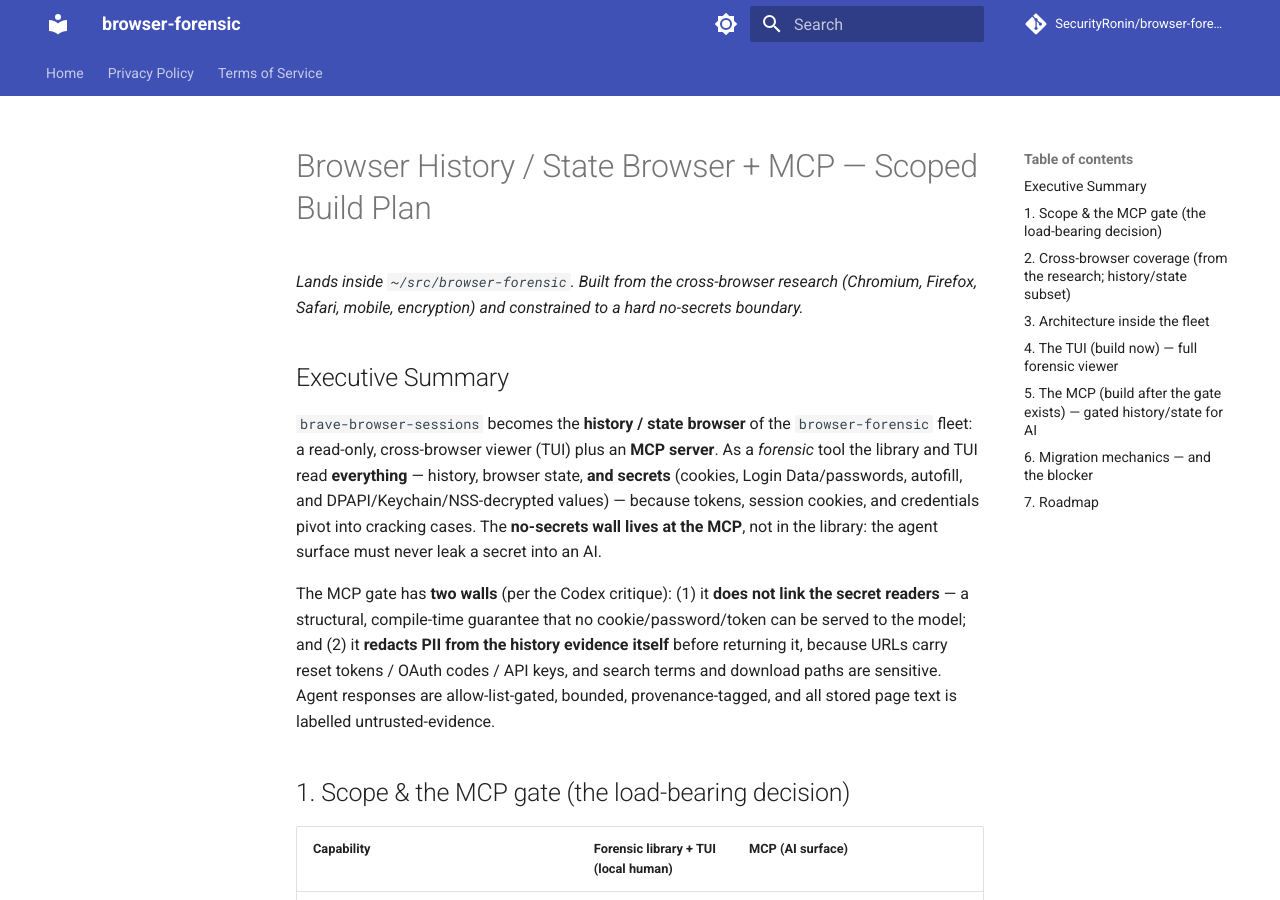
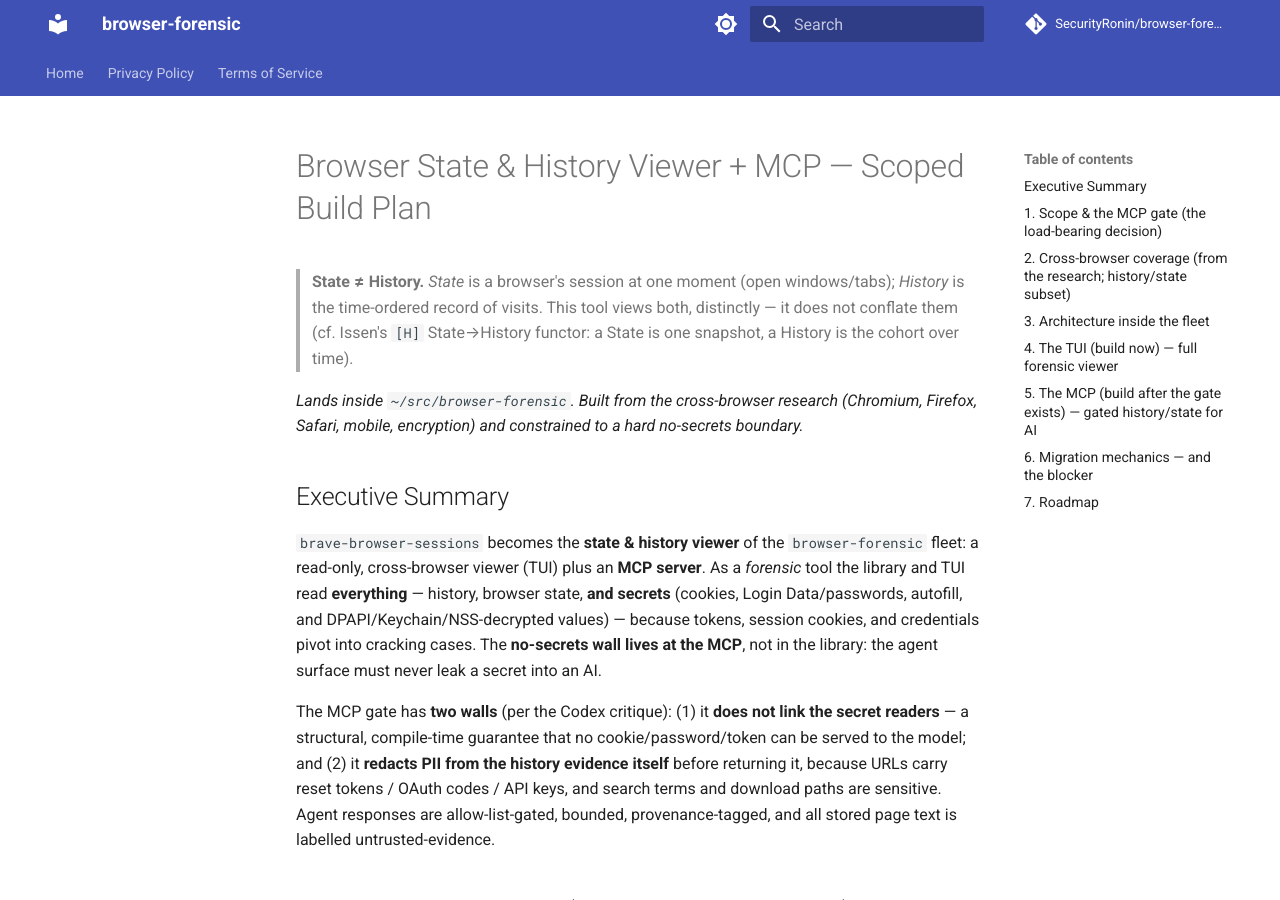
Before and after one commit to SecurityRonin/browser-forensic, an MkDocs documentation site: the page built from docs/plans/browser-state-and-history.md, in a window 1280 px wide and 900 px high. Built offline with MkDocs 1.6.1 and Material for MkDocs 9.7.7, drawn with Linux system fonts in a browser that asks for light colours; comment, search, counter and statistics services are not loaded.

Commit message:
docs(WS-A): rename to reflect State != History (browser-state-and-history)
Rename branch feat/history-state-browser -> feat/browser-state-and-history and
docs/plans/history-state-browser.md -> browser-state-and-history.md. Retitle the
viewer 'State & History', adding a note that State (one session snapshot) and
History (the visit cohort over time) are distinct (cf. [H] State->History
functor). Fix stale branch refs in the design docs.

Co-Authored-By: Claude Opus 4.8 <noreply@anthropic.com>

```diff
--- a/docs/plans/history-state-browser.md
+++ b/docs/plans/browser-state-and-history.md
@@ -1,11 +1,16 @@
-# Browser History / State Browser + MCP — Scoped Build Plan
+# Browser State & History Viewer + MCP — Scoped Build Plan
+
+> **State ≠ History.** *State* is a browser's session at one moment (open windows/tabs);
+> *History* is the time-ordered record of visits. This tool views both, distinctly — it does
+> not conflate them (cf. Issen's `[H]` State→History functor: a State is one snapshot, a
+> History is the cohort over time).
 
 *Lands inside `~/src/browser-forensic`. Built from the cross-browser research (Chromium,
 Firefox, Safari, mobile, encryption) and constrained to a hard no-secrets boundary.*
 
 ## Executive Summary
 
-`brave-browser-sessions` becomes the **history / state browser** of the `browser-forensic`
+`brave-browser-sessions` becomes the **state & history viewer** of the `browser-forensic`
 fleet: a read-only, cross-browser viewer (TUI) plus an **MCP server**. As a *forensic* tool
 the library and TUI read **everything** — history, browser state, **and secrets** (cookies,
 Login Data/passwords, autofill, and DPAPI/Keychain/NSS-decrypted values) — because tokens,
```
Also changed, not shown: docs/design/br4n6-unified-cli-tui.md (+1 -1 lines).
